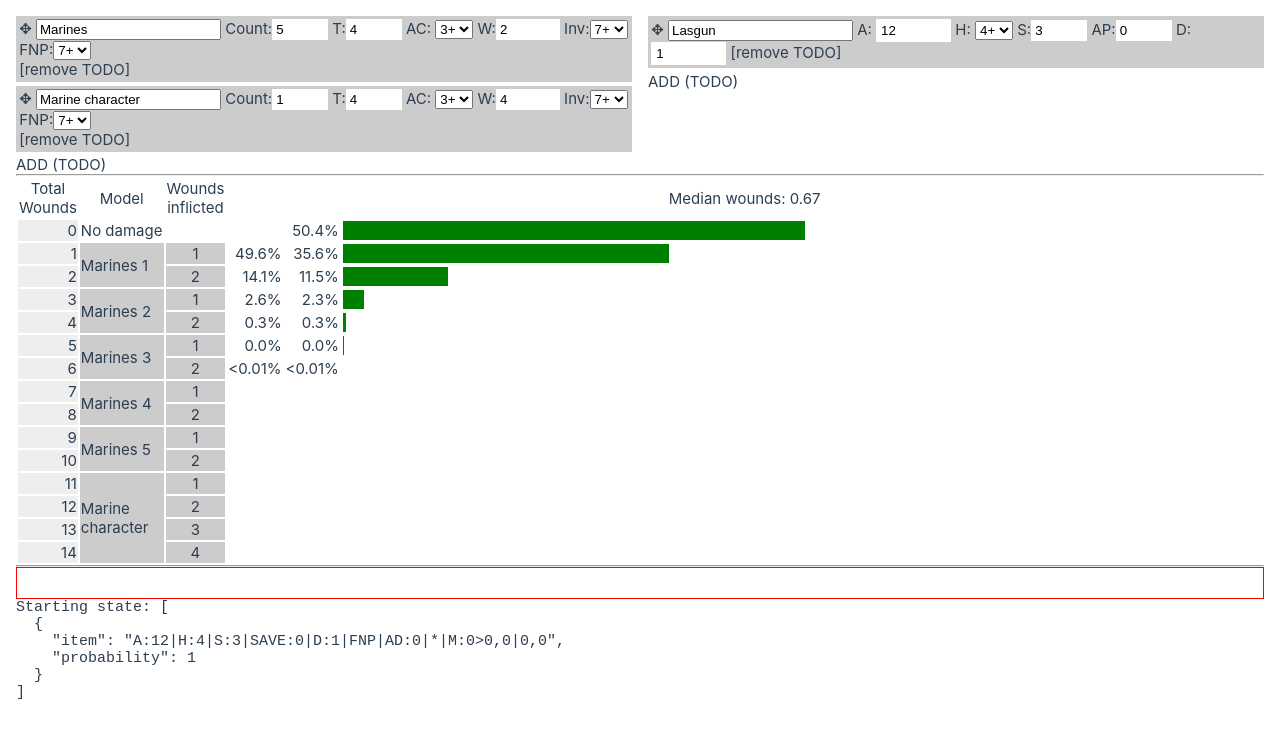
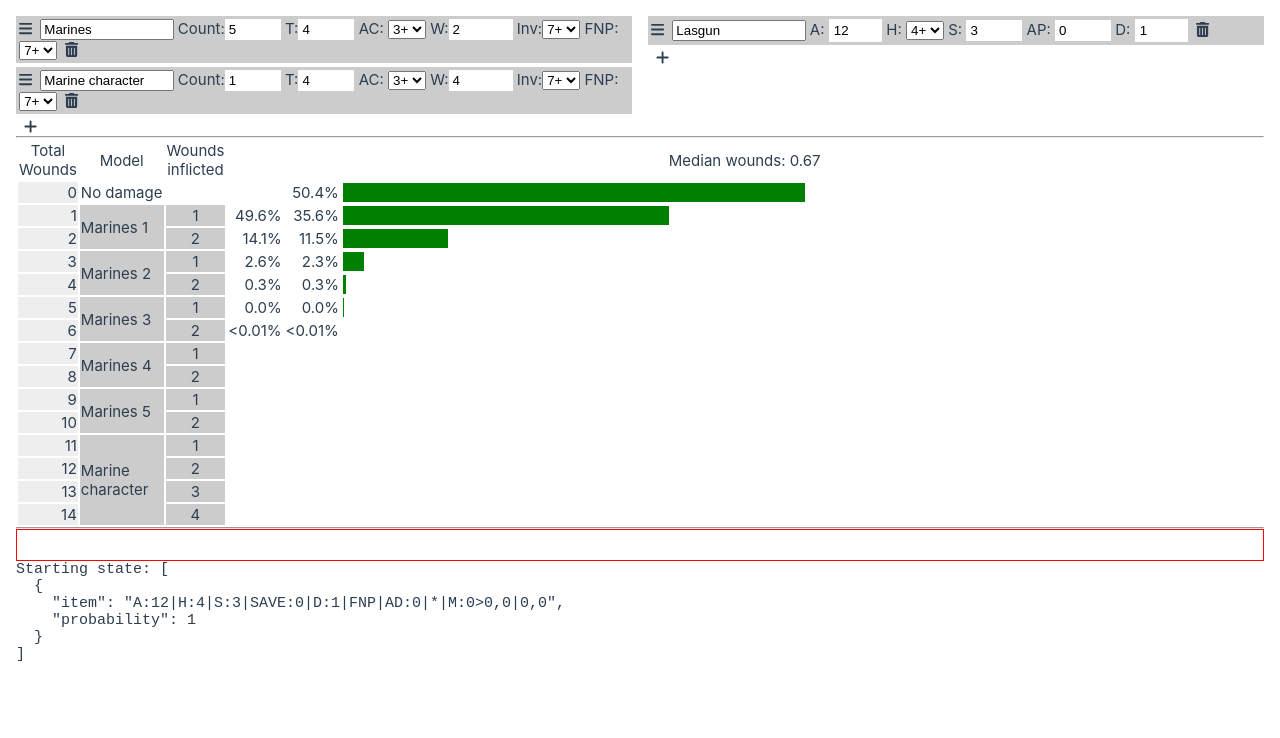
Before and after one commit to cgutteridge/weaponseer, a Vue app: page / in a window 1280 px wide. Shown: the top 738 px of the page. Built offline with nearby package versions, Linux system fonts and the light colour scheme.

Commit message:
add/remove defenders and weapons

```diff
--- a/package.json
+++ b/package.json
@@ -15,6 +15,9 @@
     "format": "prettier --write src/"
   },
   "dependencies": {
+    "@fortawesome/fontawesome-svg-core": "^6.6.0",
+    "@fortawesome/free-solid-svg-icons": "^6.6.0",
+    "@fortawesome/vue-fontawesome": "^3.0.8",
     "jquery": "^3.7.1",
     "pinia": "^2.1.7",
     "vue": "^3.4.21",
--- a/src/components/DefenderItem.vue
+++ b/src/components/DefenderItem.vue
@@ -4,6 +4,8 @@ import { computed } from 'vue'
 import type { Defender } from '@/models/Defender'
 import TargetRollInput from '@/components/TargetRollInput.vue'
 import NumberInput from '@/components/NumberInput.vue'
+import { faBars, faTrashCan } from '@fortawesome/free-solid-svg-icons'
+import { FontAwesomeIcon } from '@fortawesome/vue-fontawesome'
 
 const stateStore = getStateStore()
 
@@ -16,8 +18,8 @@ const defender = computed<Defender>(
 <template>
   <div style="background-color:#ccc; padding: 0.2rem; margin-bottom: 0.2rem">
     <div>
-      ✥
-      <input v-model="defender.name" />
+      <FontAwesomeIcon :icon="faBars" style="margin-right:0.5rem" />
+      <input v-model="defender.name" style="width: 10em" />
       Count:<number-input v-model:value="defender.n" :min="1" :max="30" />
       T:<number-input v-model:value="defender.t" :min="1" :max="30" />
       AC:
@@ -25,7 +27,9 @@ const defender = computed<Defender>(
       W:<number-input v-model:value="defender.w" :min="1" :max="200" />
       Inv:<target-roll-input v-model:value="defender.invuln" />
       FNP:<target-roll-input v-model:value="defender.fnp" />
-      <div style="cursor: pointer" @click="stateStore.removeDefender()">[remove TODO]</div>
+      <FontAwesomeIcon :icon="faTrashCan"
+                       @click="stateStore.removeDefender(defender.id as number)"
+                       style="margin-left: 0.5rem; cursor: pointer; display: inline-block" />
     </div>
   </div>
 
--- a/src/components/DefenderList.vue
+++ b/src/components/DefenderList.vue
@@ -2,17 +2,23 @@
 import { getStateStore } from '@/stores/state'
 import { computed } from 'vue'
 import DefenderItem from '@/components/DefenderItem.vue'
+import { faAdd } from '@fortawesome/free-solid-svg-icons'
+import { FontAwesomeIcon } from '@fortawesome/vue-fontawesome'
 
-const stateStore=getStateStore()
-const count = computed( ()=>stateStore.defenderCount)
+const stateStore = getStateStore()
+const count = computed(() => stateStore.defenderCount)
 
 </script>
 
 <template>
-<div class="defender-list">
-  <defender-item v-for="n in count" :key="n" :defenderId="n-1"></defender-item>
-  <div>ADD (TODO)</div>
-</div>
+  <div class="defender-list">
+    <defender-item v-for="n in count" :key="n" :defenderId="n-1"></defender-item>
+    <div>
+      <FontAwesomeIcon :icon="faAdd"
+                       @click="stateStore.addDefaultDefender()"
+                       style="cursor: pointer; margin-left: 0.5em" />
+    </div>
+  </div>
 </template>
 
 <style scoped>
--- a/src/components/NumberInput.vue
+++ b/src/components/NumberInput.vue
@@ -35,7 +35,7 @@ function valueChanged (event: Event) {
 </script>
 
 <template>
-  <input :value="inputValue" @input="valueChanged" type="number" :min="min" :max="max" :class="inputClass" />
+  <input :value="inputValue" @input="valueChanged" size="1" type="number" :min="min" :max="max" :class="inputClass" />
 </template>
 
 <style scoped>
--- a/src/components/RollInput.vue
+++ b/src/components/RollInput.vue
@@ -33,7 +33,7 @@ function valueChanged (event: Event) {
 </script>
 
 <template>
-  <input :value="inputValue" size="6" @input="valueChanged" ref="input" :class="inputClass">
+  <input :value="inputValue" style="width:4em" @input="valueChanged" ref="input" :class="inputClass">
 </template>
 
 <style scoped>
--- a/src/components/WeaponItem.vue
+++ b/src/components/WeaponItem.vue
@@ -5,6 +5,8 @@ import type { Weapon } from '@/models/Weapon'
 import RollInput from '@/components/RollInput.vue'
 import TargetRollInput from '@/components/TargetRollInput.vue'
 import NumberInput from '@/components/NumberInput.vue'
+import { FontAwesomeIcon } from '@fortawesome/vue-fontawesome'
+import { faTrashCan, faBars } from '@fortawesome/free-solid-svg-icons'
 
 const stateStore = getStateStore()
 
@@ -17,22 +19,26 @@ const weapon = computed<Weapon>(
 <template>
   <div style="background-color:#ccc; padding: 0.2rem; margin-bottom: 0.2rem">
     <div>
-      ✥
-      <input v-model="weapon.name" />
+      <FontAwesomeIcon :icon="faBars" style="margin-right:0.5rem" />
+
+      <input v-model="weapon.name" style="width: 10em" />
       A:
       <roll-input v-model:roll="weapon.attacks" />
       H:
       <target-roll-input v-model:value="weapon.ws" />
-      S:<number-input v-model:value="weapon.strength" :min="1" :max="30" />
-      AP:<number-input v-model:value="weapon.ap" :min="-6" :max="0" />
+      S:
+      <number-input v-model:value="weapon.strength" :min="1" :max="30" />
+      AP:
+      <number-input v-model:value="weapon.ap" :min="-6" :max="0" />
       D:
       <roll-input v-model:roll="weapon.damage" />
-      [remove TODO]
+      <FontAwesomeIcon :icon="faTrashCan"
+                       @click="stateStore.removeWeapon(weapon.id as number)"
+                       style="margin-left: 0.5rem; cursor: pointer; display: inline-block" />
     </div>
   </div>
 
 </template>
 
 <style scoped>
-
 </style>
--- a/src/components/WeaponList.vue
+++ b/src/components/WeaponList.vue
@@ -3,17 +3,23 @@ import { getStateStore } from '@/stores/state'
 import { computed } from 'vue'
 import DefenderItem from '@/components/DefenderItem.vue'
 import WeaponItem from '@/components/WeaponItem.vue'
+import { faAdd } from '@fortawesome/free-solid-svg-icons'
+import { FontAwesomeIcon } from '@fortawesome/vue-fontawesome'
 
-const stateStore=getStateStore()
-const count = computed( ()=>stateStore.weaponCount)
+const stateStore = getStateStore()
+const count = computed(() => stateStore.weaponCount)
 
 </script>
 
 <template>
-<div class="weapon-list">
-  <weapon-item v-for="n in count" :key="n" :weaponId="n-1"></weapon-item>
-  <div>ADD (TODO)</div>
-</div>
+  <div class="weapon-list">
+    <weapon-item v-for="n in count" :key="n" :weaponId="n-1"></weapon-item>
+    <div>
+      <FontAwesomeIcon :icon="faAdd"
+                       @click="stateStore.addDefaultWeapon()"
+                       style="cursor: pointer; margin-left: 0.5em" />
+    </div>
+  </div>
 </template>
 
 <style scoped>
--- a/src/helpers/weaponsAndDefendersToStartingSpread.ts
+++ b/src/helpers/weaponsAndDefendersToStartingSpread.ts
@@ -5,6 +5,6 @@ import weaponToStep from '@/helpers/stepHelpers/weaponToStep'
 export default function weaponsAndDefendersToStartingSpread (weapons: Weapon[], defenders: Defender[]) {
   // set no killed and no wounds for each unit
   const defendersPart = defenders.map(() => '0,0').join('|')
-  const weaponsPart =weapons.map( weaponToStep ).join('|')+"|M:0"
+  const weaponsPart =[...weapons.map( weaponToStep ),"M:0"].join('|')
   return weaponsPart + '>' + defendersPart
 }
--- a/src/models/Defender.ts
+++ b/src/models/Defender.ts
@@ -1,5 +1,6 @@
 
 export interface Defender {
+  id?: number
   name: string
   t: number
   ac: number
--- a/src/models/Weapon.ts
+++ b/src/models/Weapon.ts
@@ -1,6 +1,7 @@
 import type { WeaponOption } from '@/models/WeaponOption'
 
 export interface Weapon {
+  id?: number
   name: string
   attacks: string
   strength: number
--- a/src/stores/state.ts
+++ b/src/stores/state.ts
@@ -11,9 +11,28 @@ export const getStateStore = defineStore('state', () => {
   const weapons: Ref<Weapon[]> = ref([])
   const defenders: Ref<Defender[]> = ref([])
 
-  const addDefender = (defender: Defender) => defenders.value.push(defender)
+  let nextWeaponId = 0
+  let nextDefenderId = 0
 
-  const removeDefender = (defenderIndex: number) => defenders.value.splice(defenderIndex, 1)
+  const addWeapon = (weapon: Weapon) => weapons.value.push({ ...weapon, id: nextWeaponId++ })
+  const addDefender = (defender: Defender) => defenders.value.push({ ...defender, id: nextDefenderId++ })
+
+  const addDefaultWeapon = () => {
+    addWeapon({
+      ap: 0, attacks: '1', damage: '1', name: 'Lasgun', options: [], strength: 3, ws: 4
+    })
+  }
+  const addDefaultDefender = () => {
+    addDefender({
+      ac: 5, fnp: 7, invuln: 7, n: 10, name: 'Guardsman', t: 3, w: 1
+    })
+  }
+
+  const removeWeapon = (id: number) =>
+    weapons.value = weapons.value.filter(weapon => weapon.id !== id)
+
+  const removeDefender = (id: number) =>
+    defenders.value = defenders.value.filter(defender => defender.id !== id)
 
   const defenderCount = computed(() => defenders.value.length)
 
@@ -38,12 +57,9 @@ export const getStateStore = defineStore('state', () => {
     } catch (error) {
       console.error(error)
       spreadErrors.value = (error as Error).message
-      return [
-      ]
+      return []
     }
   })
-
-  const addWeapon = (weapon: Weapon) => weapons.value.push(weapon)
 
   const weaponCount = computed(() => weapons.value.length)
 
@@ -62,11 +78,14 @@ export const getStateStore = defineStore('state', () => {
     removeDefender,
     defenderCount,
     getDefender,
+    addDefaultDefender,
 
     weapons,
     addWeapon,
+    removeWeapon,
     weaponCount,
     getWeapon,
+    addDefaultWeapon,
 
     startingSpread,
     spreadErrors
```
Also changed, not shown: TODO.txt, 1 other file (tests, documents, lock files or other folders).
